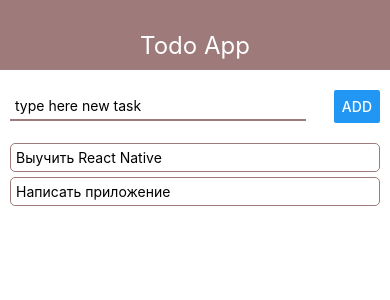
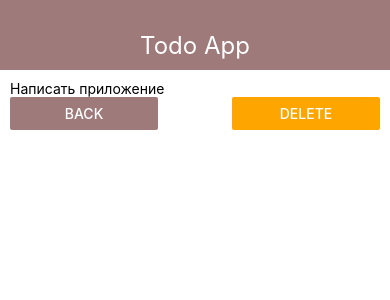
Before and after one commit to SDen4/react_native_demo_1, a React Native app: screen / in a window 390 px wide. Shown: the top 300 px of the page. Built offline with nearby package versions, Linux system fonts and the light colour scheme.

Commit message:
buttons' style

```diff
--- a/App.js
+++ b/App.js
@@ -5,7 +5,7 @@ import { MainScreen } from './src/screens/MainScreen';
 import { TodoScreen } from './src/screens/TodoScreen';
 
 export default function App() {
-    const [todoId, setTodoId] = useState(null);
+    const [todoId, setTodoId] = useState('2');
     const [todos, setTodos] = useState([
         { id: '1', title: 'Выучить React Native' },
         { id: '2', title: 'Написать приложение' }
--- a/src/components/AddTodo.js
+++ b/src/components/AddTodo.js
@@ -17,7 +17,7 @@ export const AddTodo = ({ onSubmit }) => {
         <View style={styles.container}>
             <TextInput
                 style={styles.input}
-                placeholder="type here new task"
+                placeholder='type here new task'
                 // onChangeText={text => setTodoText(text)}
                 // the short variant bottom - for onChangeText because of one argument (text)
                 onChangeText={setTodoText}
@@ -29,7 +29,7 @@ export const AddTodo = ({ onSubmit }) => {
                 // type of keyboard
                 keyboardType='default'
             />
-            <Button title="Add" style={styles.button} onPress={pressButton} />
+            <Button title='Add' color='#9e7a7a' onPress={pressButton} />
         </View>
     );
 };
@@ -48,6 +48,5 @@ const styles = StyleSheet.create({
         borderStyle: 'solid',
         borderBottomColor: '#9e7a7a',
         borderBottomWidth: 2,
-    },
-    button: {},
+    }
 });
--- a/src/screens/TodoScreen.js
+++ b/src/screens/TodoScreen.js
@@ -5,9 +5,24 @@ export const TodoScreen = ({ goBack, todo }) => {
     return (
         <View>
             <Text>{todo.title}</Text>
-            <Button title="Back" onPress={goBack} />
+            <View style={styles.buttons}>
+                <View style={styles.button}>
+                    <Button color="#9e7a7a" title="Back" onPress={goBack} />
+                </View>
+                <View style={styles.button}>
+                    <Button color="orange" title="Delete" onPress={() => console.log('remove')} />
+                </View>
+            </View>
         </View>
     );
 };
 
-const styles = StyleSheet.create({});
+const styles = StyleSheet.create({
+    button: {
+        width: '40%',
+    },
+    buttons: {
+        flexDirection: 'row',
+        justifyContent: 'space-between',
+    },
+});
```
